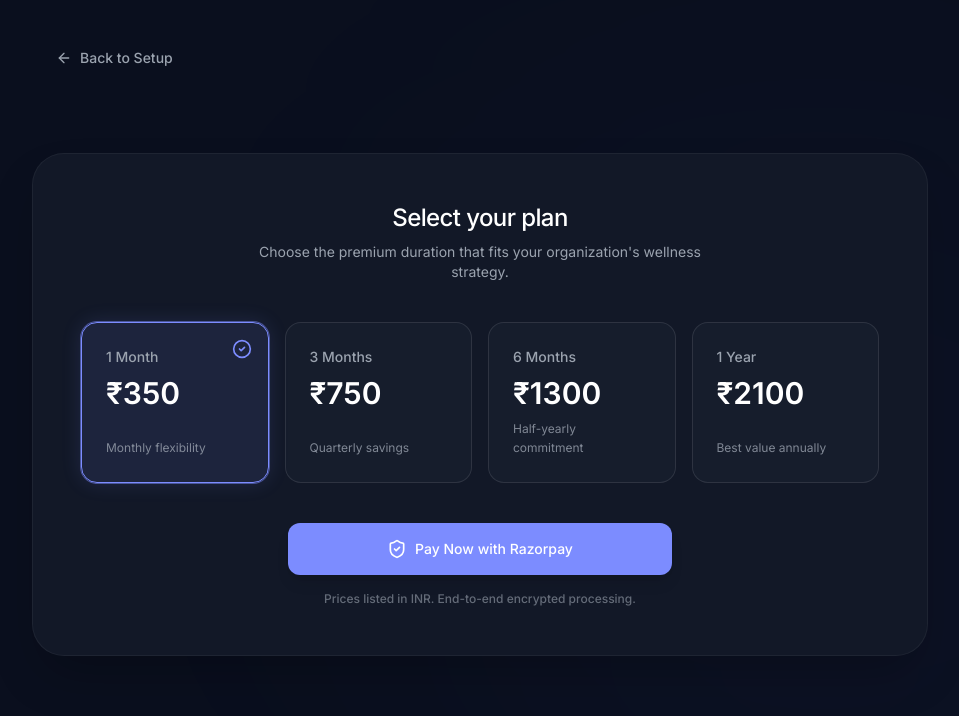
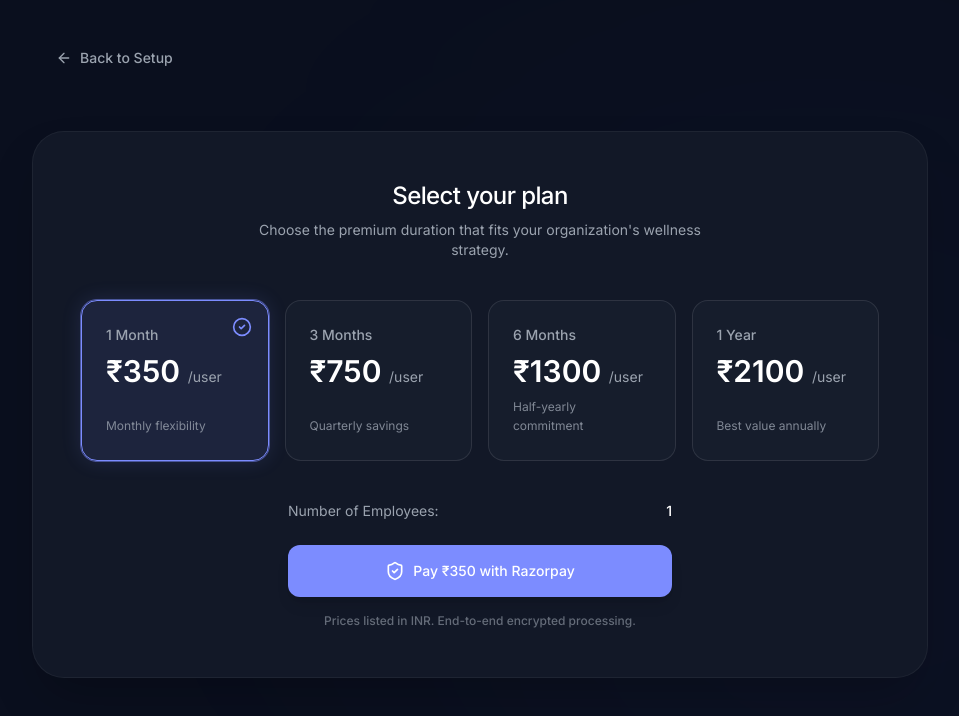
Before and after one commit to sharvanbabu/Luna, a Next.js app: page /payment in a window 1280 px wide. Shown: the top 716 px of the page, without its empty margins (160-1119 px from the left). Built offline with nearby package versions, Linux system fonts and the light colour scheme.

Commit message:
feat: dynamic razorpay pricing by employee count

```diff
--- a/app/payment/page.tsx
+++ b/app/payment/page.tsx
@@ -17,11 +17,15 @@ function SubscriptionPlans() {
   const searchParams = useSearchParams();
   const router = useRouter();
   const email = searchParams.get("email") || "admin@company.com";
+  const employees = parseInt(searchParams.get("employees") || "1", 10);
 
   const [isProcessing, setIsProcessing] = useState(false);
   const [isSuccess, setIsSuccess] = useState(false);
   const [selectedPlanId, setSelectedPlanId] = useState("1m");
   const [isScriptLoaded, setIsScriptLoaded] = useState(false);
+
+  const selectedPlan = PLANS.find((p) => p.id === selectedPlanId) || PLANS[0];
+  const totalAmount = selectedPlan.priceINR * employees;
 
   const handleBuy = async () => {
     if (!isScriptLoaded) {
@@ -30,11 +34,9 @@ function SubscriptionPlans() {
     }
 
     setIsProcessing(true);
-    const selectedPlan = PLANS.find((p) => p.id === selectedPlanId);
-    if (!selectedPlan) return;
 
     // Amount must be passed in paise to the Razorpay API
-    const amountInPaise = selectedPlan.priceINR * 100;
+    const amountInPaise = totalAmount * 100;
 
     try {
       // 1. Create order ID remotely via Node Razorpay SDK
@@ -136,7 +138,7 @@ function SubscriptionPlans() {
               }`}
             >
               <div className="text-secondary-text text-sm font-medium mb-2">{plan.title}</div>
-              <div className="text-3xl font-semibold text-white mb-2">₹{plan.priceINR}</div>
+              <div className="text-3xl font-semibold text-white mb-2">₹{plan.priceINR} <span className="text-sm text-secondary-text font-normal">/user</span></div>
               <div className="text-xs text-secondary-text/80 leading-relaxed mt-auto pr-6">{plan.description}</div>
 
               {selectedPlanId === plan.id && (
@@ -149,15 +151,20 @@ function SubscriptionPlans() {
         </div>
 
         <div className="flex flex-col items-center w-full max-w-sm">
+          <div className="flex justify-between items-center w-full mb-6 text-sm">
+             <span className="text-secondary-text">Number of Employees:</span>
+             <span className="text-white font-medium">{employees}</span>
+          </div>
+
           <button
             onClick={handleBuy}
             disabled={isProcessing}
             className="w-full bg-primary hover:bg-primary/90 text-white font-medium py-4 rounded-xl transition-all shadow-lg hover:shadow-[0_0_20px_rgba(124,140,255,0.4)] hover:-translate-y-0.5 active:scale-[0.98] disabled:opacity-50 disabled:hover:translate-y-0 disabled:shadow-none flex items-center justify-center gap-2 text-sm"
           >
             {isProcessing ? (
-              <><Loader2 className="w-5 h-5 animate-spin" /> Preparing Secure Checkout...</>
+              <><Loader2 className="w-5 h-5 animate-spin" /> Preparing Checkout...</>
             ) : (
-              <><ShieldCheck className="w-5 h-5" /> Pay Now with Razorpay</>
+              <><ShieldCheck className="w-5 h-5" /> Pay ₹{totalAmount.toLocaleString('en-IN')} with Razorpay</>
             )}
           </button>
           <div className="mt-4 text-xs text-secondary-text/60 text-center flex items-center justify-center gap-1.5 font-medium">
```
